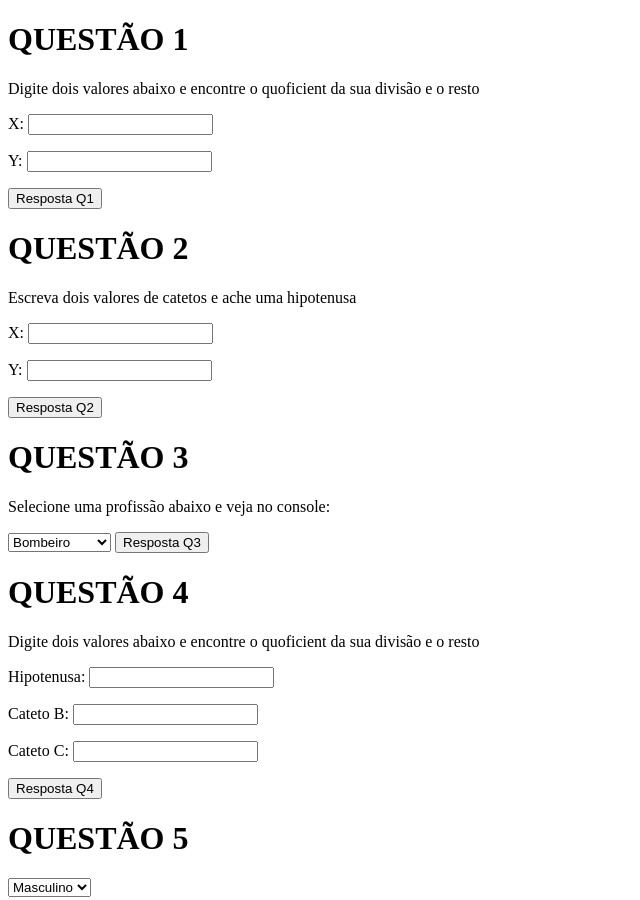
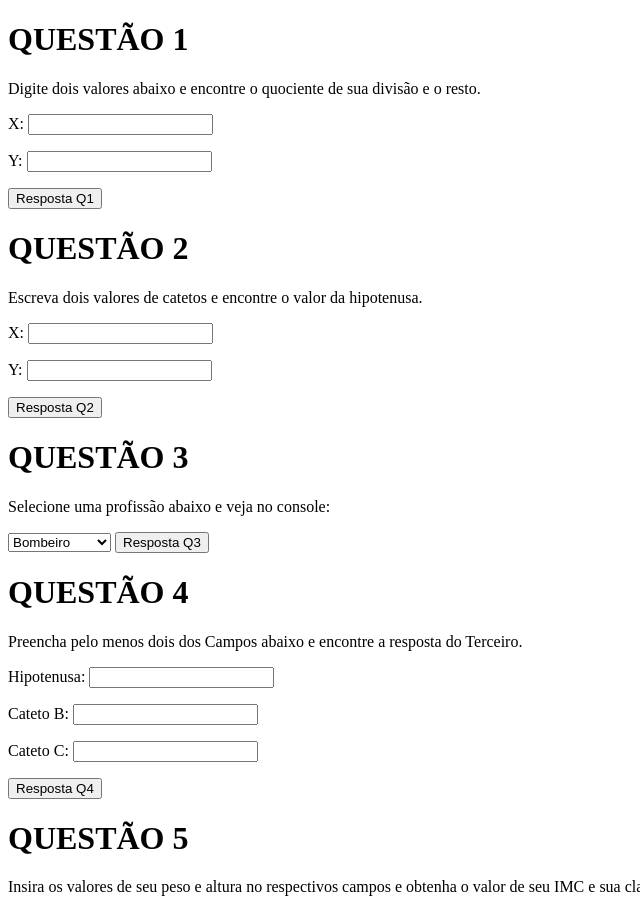
Before and after one commit to victormouracarvalho/victormouracarvalho.github.io, a plain HTML site: page respJS_001.html in a window 1280 px wide. Shown: the top 900 px of the page, without its empty margins (0-640 px from the left). Drawn offline with Linux system fonts and the light colour scheme.

Commit message:
Update respJS_001.html

```diff
--- a/respJS_001.html
+++ b/respJS_001.html
@@ -6,14 +6,14 @@
     </head>
 <body>
     <h1>QUESTÃO 1</h1>
-    <p> Digite dois valores abaixo e encontre o quoficient da sua divisão e o resto</p>
+    <p> Digite dois valores abaixo e encontre o quociente de sua divisão e o resto.</p>
    <p>X: <input  type="text" id="x"> </p>
    <p>Y: <input  type="text" id="y"> </p>
     <button type="button" onclick="Q1()">Resposta Q1</button>
 
 
     <h1>QUESTÃO 2</h1>
-    <p> Escreva dois valores de catetos e ache uma hipotenusa </p>
+    <p> Escreva dois valores de catetos e encontre o valor da  hipotenusa. </p>
    <p>X: <input  type="text" id="b"> </p>
    <p>Y: <input  type="text" id="c">  </p>
     <button type="button" onclick="Q2()">Resposta Q2</button>
@@ -44,7 +44,7 @@
 
 
 <h1>QUESTÃO 4</h1>
-    <p> Digite dois valores abaixo e encontre o quoficient da sua divisão e o resto</p>
+    <p> Preencha pelo menos dois dos Campos abaixo e encontre a resposta do Terceiro.</p>
    <p>Hipotenusa: <input  type="text" id="a"> </p>
    <p>Cateto B: <input  type="text" id="d"> </p>
    <p>Cateto C: <input  type="text" id="e"> </p>
@@ -52,6 +52,7 @@
 
 
   <h1>QUESTÃO 5</h1>
+    <p>Insira os valores de seu peso e altura no respectivos campos e obtenha o valor de seu IMC e sua classificação.</p>
     <select id="generos">
         <option value="masculino">Masculino</option>
         <option value="feminino">Feminino</option>
```
